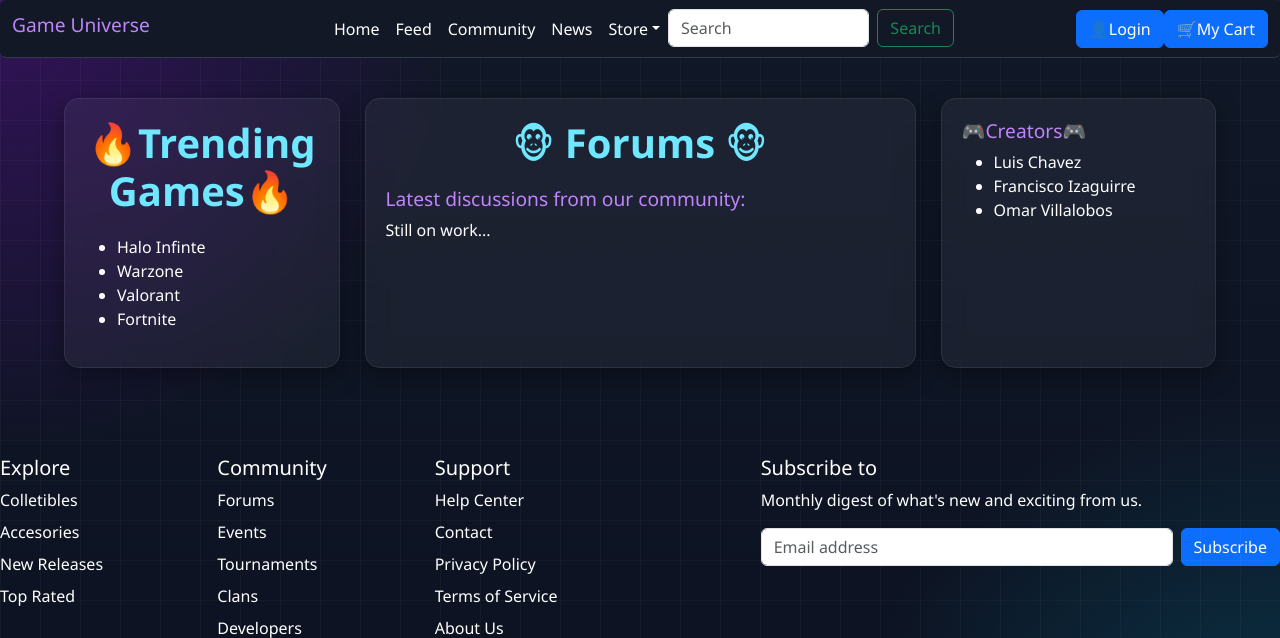
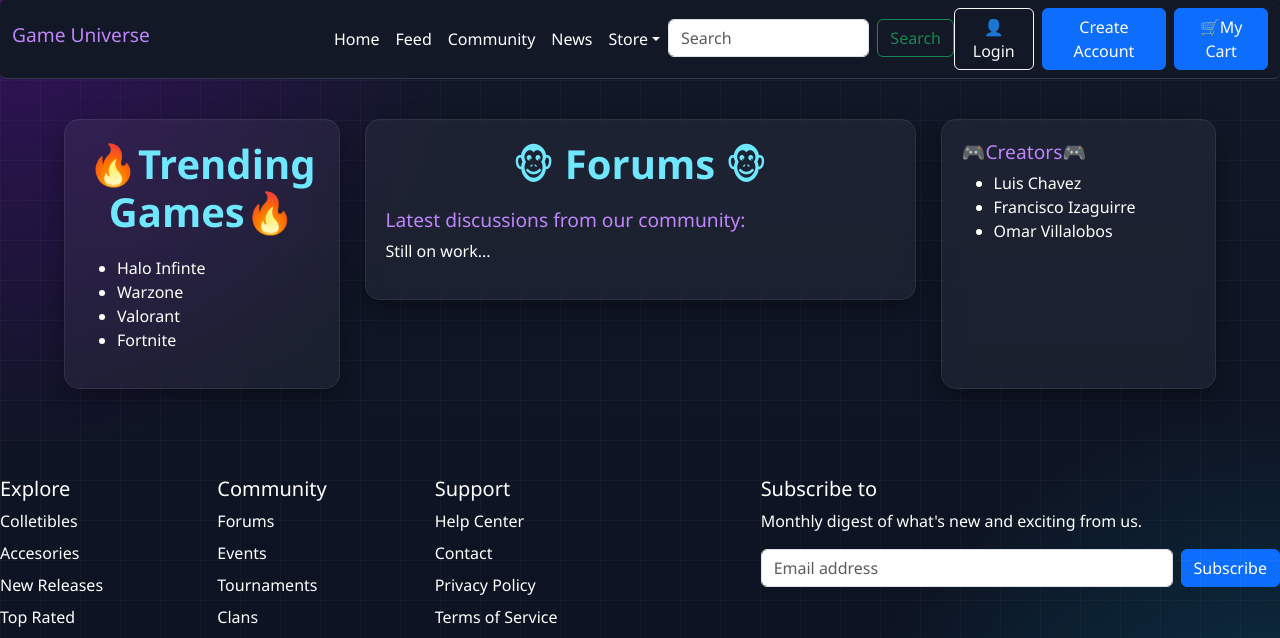
Before and after one commit to fizagui2/FinalProject, a Django app: page / in a window 1280 px wide. Shown: the top 638 px of the page. Run offline with Django 5.2, Linux system fonts and the light colour scheme.

Commit message:
added user stories, configured 'Create Account' routing, and added homepage forum link functionality

```diff
--- a/final_project/final_app/templates/home.html
+++ b/final_project/final_app/templates/home.html
@@ -13,11 +13,13 @@
             <li>Fortnite</li>
         </ul>
     </div>
-    <div class="game-card">
-        <h1>&#128053; Forums &#128053;</h1>
-        <h2>Latest discussions from our community:</h2>
-        <p>Still on work...</p>
-    </div>
+    <a href="{% url 'forums' %}" class="game-card-link text-decoration-none text-reset d-block">
+        <div class="game-card">
+            <h1>&#128053; Forums &#128053;</h1>
+            <h2>Latest discussions from our community:</h2>
+            <p>Still on work...</p>
+        </div>
+    </a>
 
     <div class="game-card">
         <h2>🎮Creators🎮</h2>
--- a/final_project/final_app/templates/includes/navbar.html
+++ b/final_project/final_app/templates/includes/navbar.html
@@ -24,12 +24,17 @@
                     </form>
                 </li>
             </ul>
-            <div class="d-lg-flex col-lg-3 justify-content-lg-end">
+            <div class="d-lg-flex col-lg-3 justify-content-lg-end gap-2">
                 {% if user.is_authenticated %}
                 <span class="btn btn-outline-light disabled">👤 {{ user.username }}</span>
-                <a href="{% url 'logout' %}" class="btn btn-primary">Logout</a>
+                <!-- Django 5+ only accepts POST for logout, so this has to be a form, not a plain link -->
+                <form method="post" action="{% url 'logout' %}" class="d-inline">
+                    {% csrf_token %}
+                    <button type="submit" class="btn btn-primary">Logout</button>
+                </form>
                 {% else %}
-                <a href="{% url 'login' %}" class="btn btn-primary">👤Login</a>
+                <a href="{% url 'login' %}" class="btn btn-outline-light">👤Login</a>
+                <a href="{% url 'register' %}" class="btn btn-primary">Create Account</a>
                 {% endif %}
                 <button class="btn btn-primary">&#128722;My Cart</button>
             </div>
```
Also changed, not shown: user_stories.md (+10 -0 lines).
